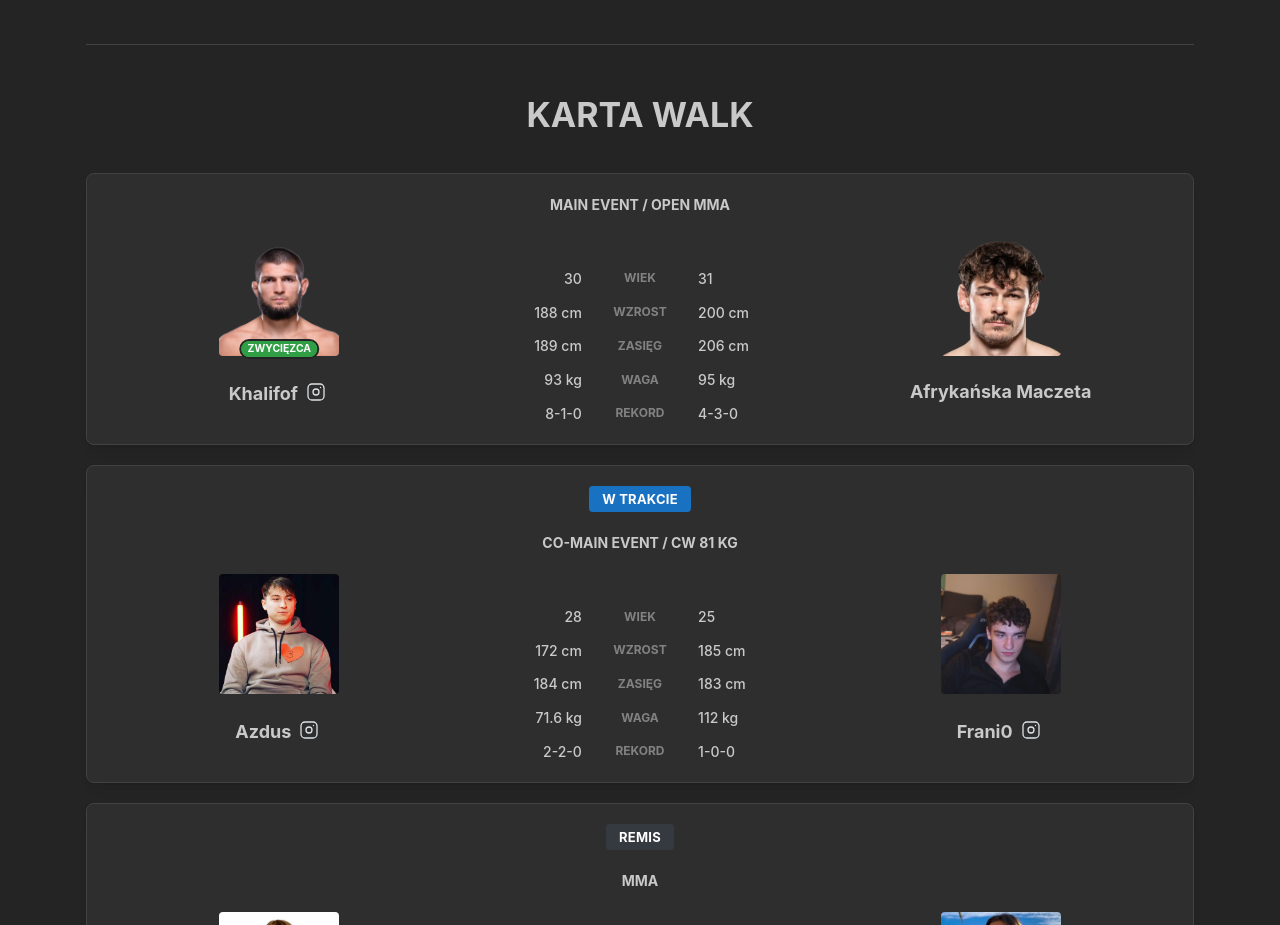
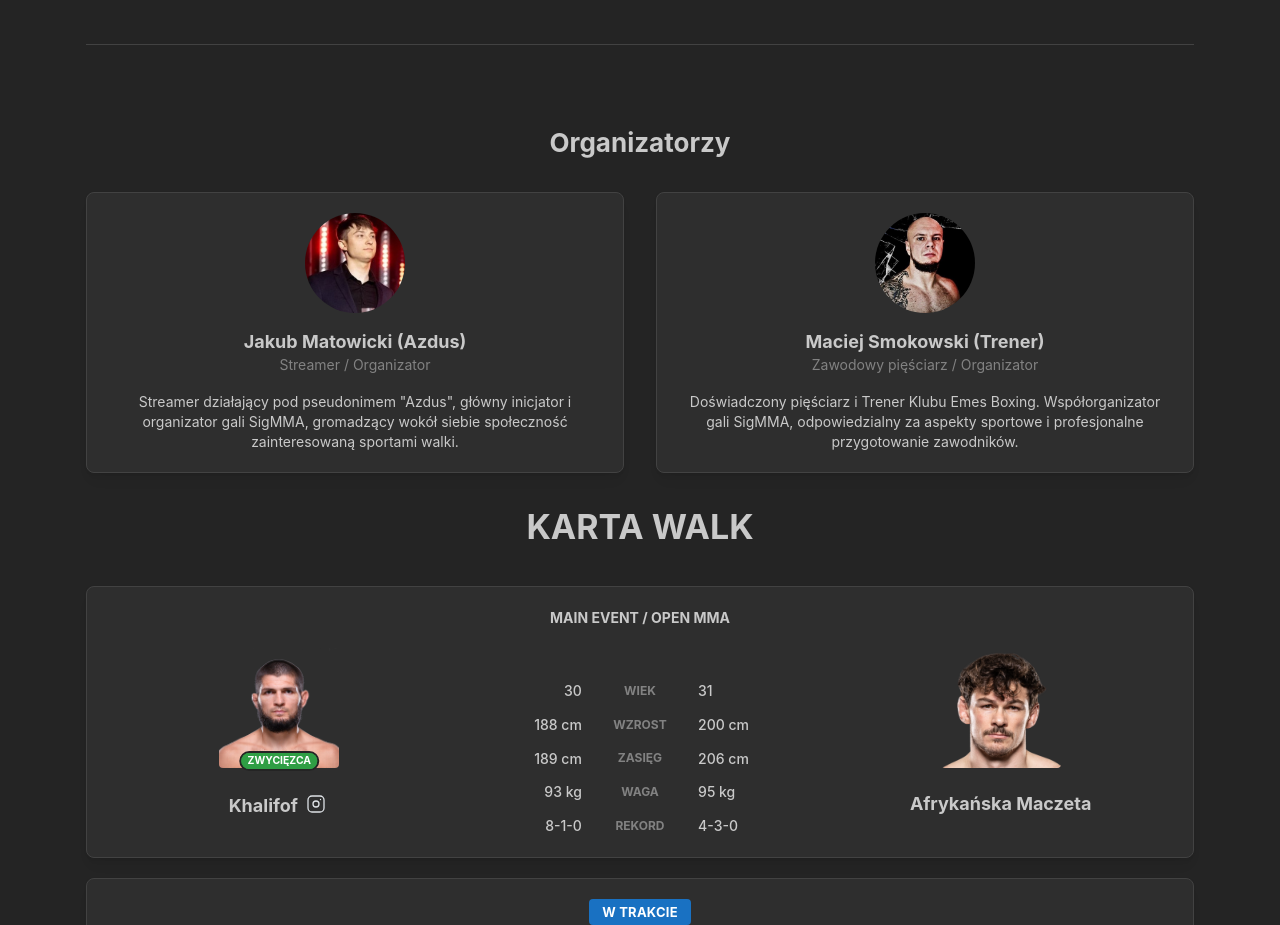
Before and after one commit to newbialywhodis/azdusmma, a Next.js app: page / in a window 1280 px wide. Shown: the part 800-1725 px from the top of the page. Built offline with nearby package versions, Linux system fonts and the light colour scheme.

Commit message:
Organizatorzy

```diff
--- /dev/null
+++ b/src/app/components/Organizers.tsx
@@ -0,0 +1,38 @@
+import { Card, SimpleGrid, Text, Title, Stack, Avatar, Box } from '@mantine/core';
+import { organizers } from '../data/eventData';
+
+export function Organizers() {
+  if (!organizers || organizers.length === 0) {
+    return null;
+  }
+
+  return (
+    <Box mt="xl">
+      <Title order={2} ta="center" mb="xl">
+        Organizatorzy
+      </Title>
+      <SimpleGrid cols={{ base: 1, sm: 2 }} spacing="xl">
+        {organizers.map((organizer) => (
+          <Card shadow="sm" padding="lg" radius="md" withBorder key={organizer.name}>
+            <Stack align="center" gap="md">
+              {organizer.imageUrl && (
+                <Avatar src={organizer.imageUrl} size={100} radius="50%" alt={`Zdjęcie ${organizer.name}`} />
+              )}
+              <Stack gap={0} align="center">
+                 <Title order={4} ta="center">
+                    {organizer.name} {organizer.alias && `(${organizer.alias})`}
+                </Title>
+                <Text size="sm" c="dimmed" ta="center">
+                    {organizer.title}
+                </Text>
+              </Stack>
+              <Text size="sm" ta="center">
+                {organizer.description}
+              </Text>
+            </Stack>
+          </Card>
+        ))}
+      </SimpleGrid>
+    </Box>
+  );
+}
--- a/src/app/data/eventData.ts
+++ b/src/app/data/eventData.ts
@@ -44,6 +44,14 @@ export interface Partner {
   name: string;
   logoUrl: string;
   linkUrl?: string;
+}
+
+export interface Organizer {
+  name: string;
+  alias?: string;
+  title: string;
+  description: string;
+  imageUrl?: string;
 }
 
 export const fights: Fight[] = [
@@ -115,3 +123,20 @@ export const partners: Partner[] = [
   { name: 'FORTUNA', logoUrl: '/images/partners/fortuna-logo.jpg', linkUrl: 'https://www.efortuna.pl/' },
   { name: 'DZIK', logoUrl: '/images/partners/wk-logo.png', linkUrl: 'https://wkdzik.pl/' },
 ];
+
+export const organizers: Organizer[] = [
+  {
+    name: 'Jakub Matowicki',
+    alias: 'Azdus',
+    title: 'Streamer / Organizator',
+    description: 'Streamer działający pod pseudonimem "Azdus", główny inicjator i organizator gali SigMMA, gromadzący wokół siebie społeczność zainteresowaną sportami walki.',
+    imageUrl: '/images/azdus.jpg'
+  },
+  {
+    name: 'Maciej Smokowski',
+    alias: 'Trener',
+    title: 'Zawodowy pięściarz / Organizator',
+    description: 'Doświadczony pięściarz i Trener Klubu Emes Boxing. Współorganizator gali SigMMA, odpowiedzialny za aspekty sportowe i profesjonalne przygotowanie zawodników.',
+    imageUrl: '/images/smokowski.jpg'
+  },
+];
--- a/src/app/page.tsx
+++ b/src/app/page.tsx
@@ -3,6 +3,7 @@ import { Metadata } from 'next';
 import HeroSection from './components/HeroSection';
 import FightList from './components/FightList';
 import { Partners } from './components/Partners';
+import { Organizers } from './components/Organizers';
 import { eventDetails, fights } from './data/eventData';
 
 export async function generateMetadata(): Promise<Metadata> {
@@ -28,6 +29,7 @@ export default function GalaPage() {
     <Stack gap="xl">
       <HeroSection event={eventDetails} />
       <Divider my="md" />
+      <Organizers />
       <FightList fights={fights} />
       <Divider my="md" />
       <Partners />
```
Also changed, not shown: public/images/azdus.jpg (added), public/images/smokowski.jpg (added).
